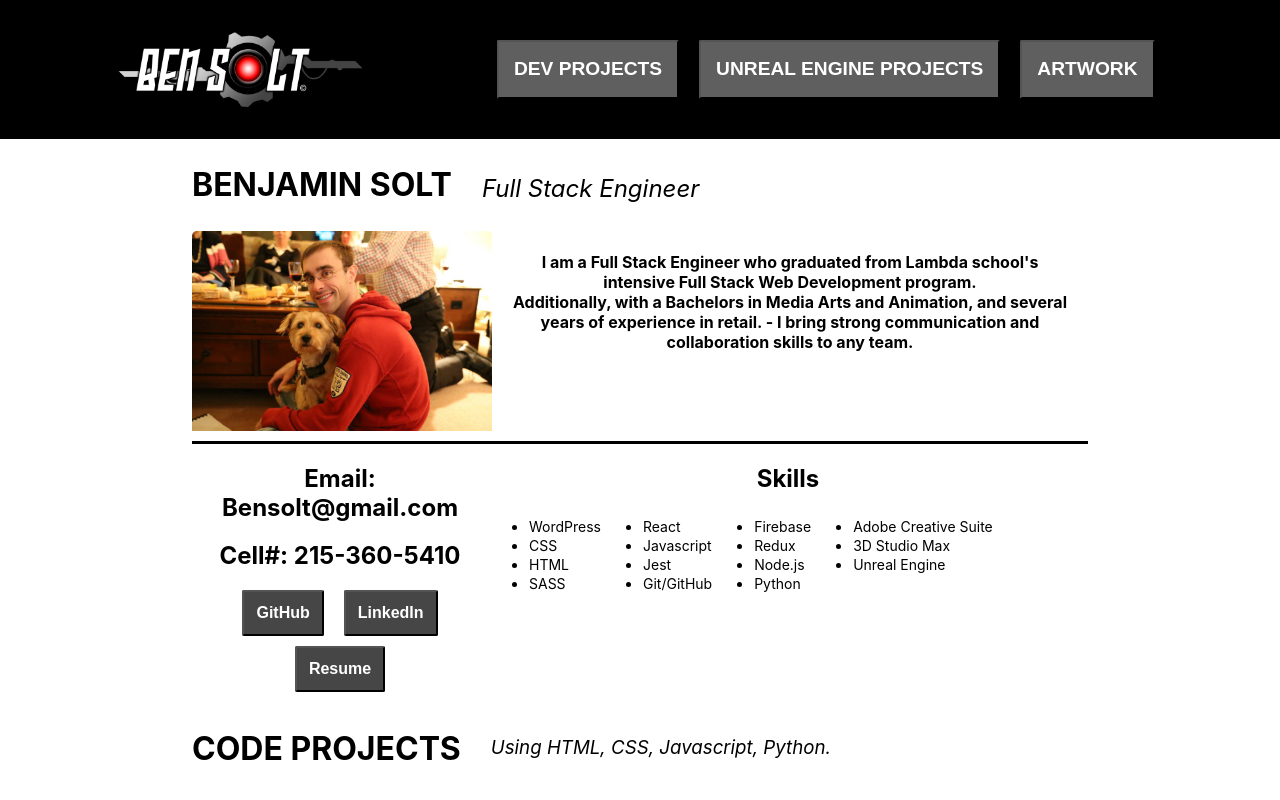
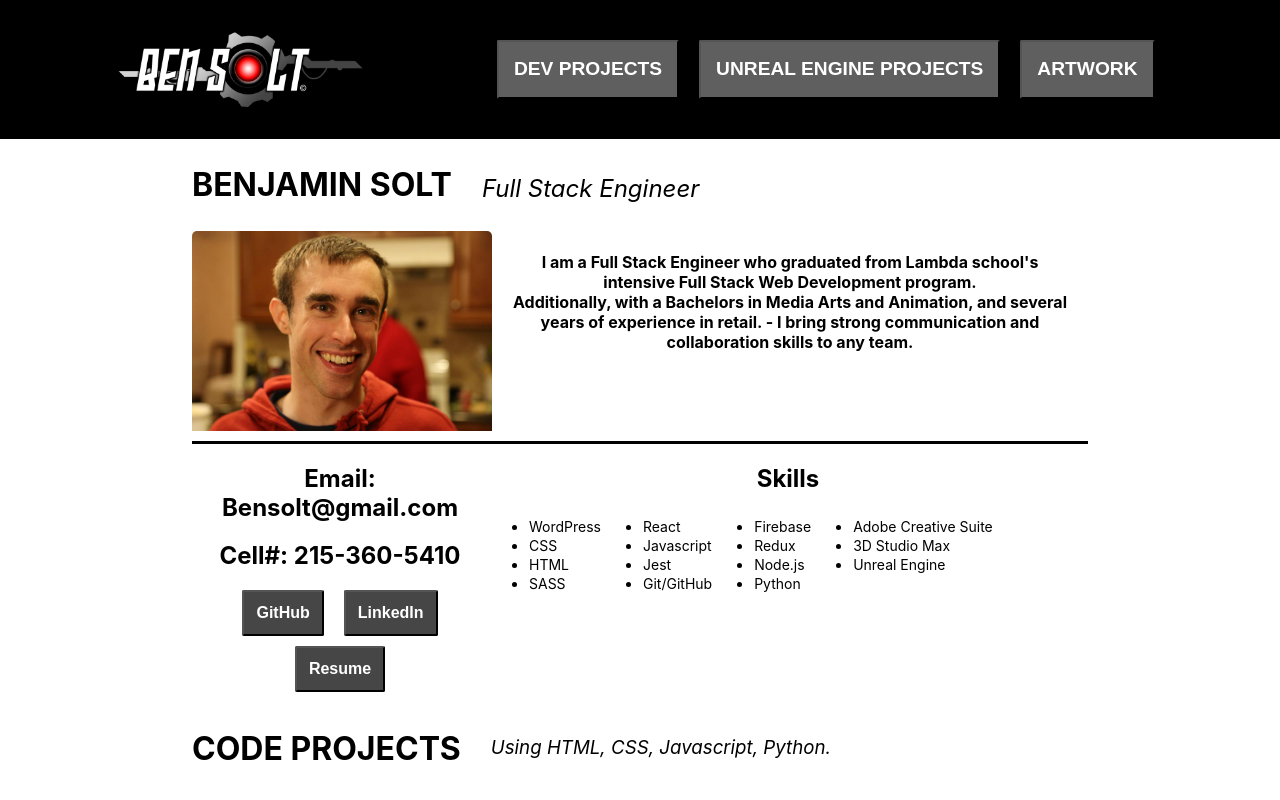
Before and after one commit to BenSolt/MyPortfolio, a React (Create React App) app in the folder portfolio/: page / in a window 1280 px wide. Shown: the top 800 px of the page. Built offline with nearby package versions, Linux system fonts and the light colour scheme.

Commit message:
change profile picture

```diff
--- a/portfolio/package.json
+++ b/portfolio/package.json
@@ -9,7 +9,7 @@
     "react-scripts": "^3.4.1"
   },
   "scripts": {
-    "start": "react-scripts --openssl-legacy-provider start",
+    "start": "react-scripts start",
     "build": "react-scripts build",
     "eject": "react-scripts eject"
   },
--- a/portfolio/src/components/home/Home.js
+++ b/portfolio/src/components/home/Home.js
@@ -1,5 +1,6 @@
 import React from "react";
 import BenKaylee from '../../images/BenandKaylee.jpg';
+import BenImage from '../../images/ben01.jpg';
 
 import Projects from './Projects';
 import Unreal from './UnrealEngine';
@@ -35,7 +36,7 @@ export default function Home() {
       </div>
 
       <div className="section1">
-        <img class='imgBenKaylee' src={BenKaylee} alt="BenandKaylee(dog)" />
+        <img class='imgBenKaylee' src={BenImage} alt="Ben profile image" />
         <div class="textholder1">
           <h4>I am a Full Stack Engineer who graduated from Lambda school's intensive Full Stack
           Web Development program.
```
Also changed, not shown: 1 other file (tests, documents, lock files or other folders).
